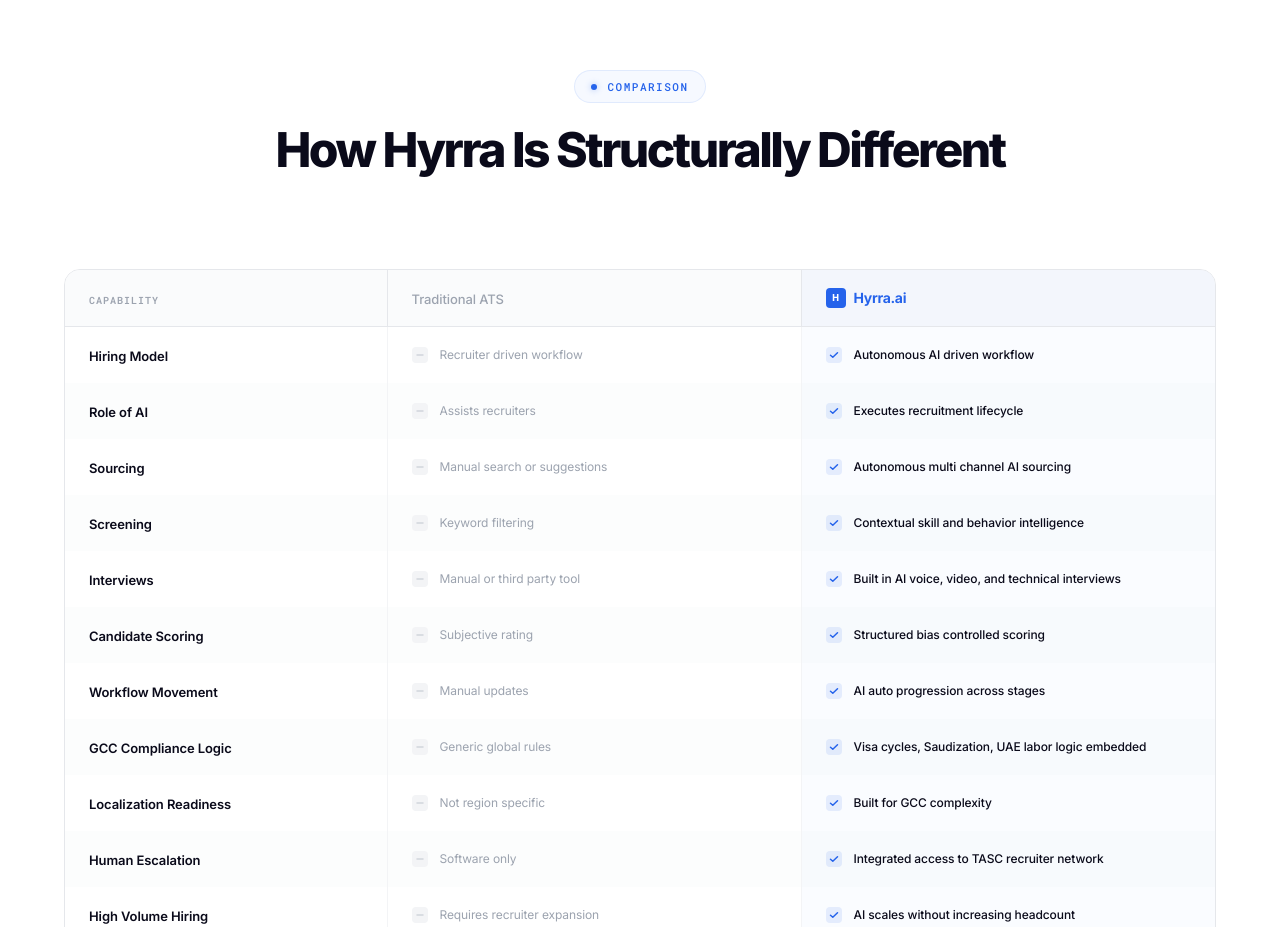
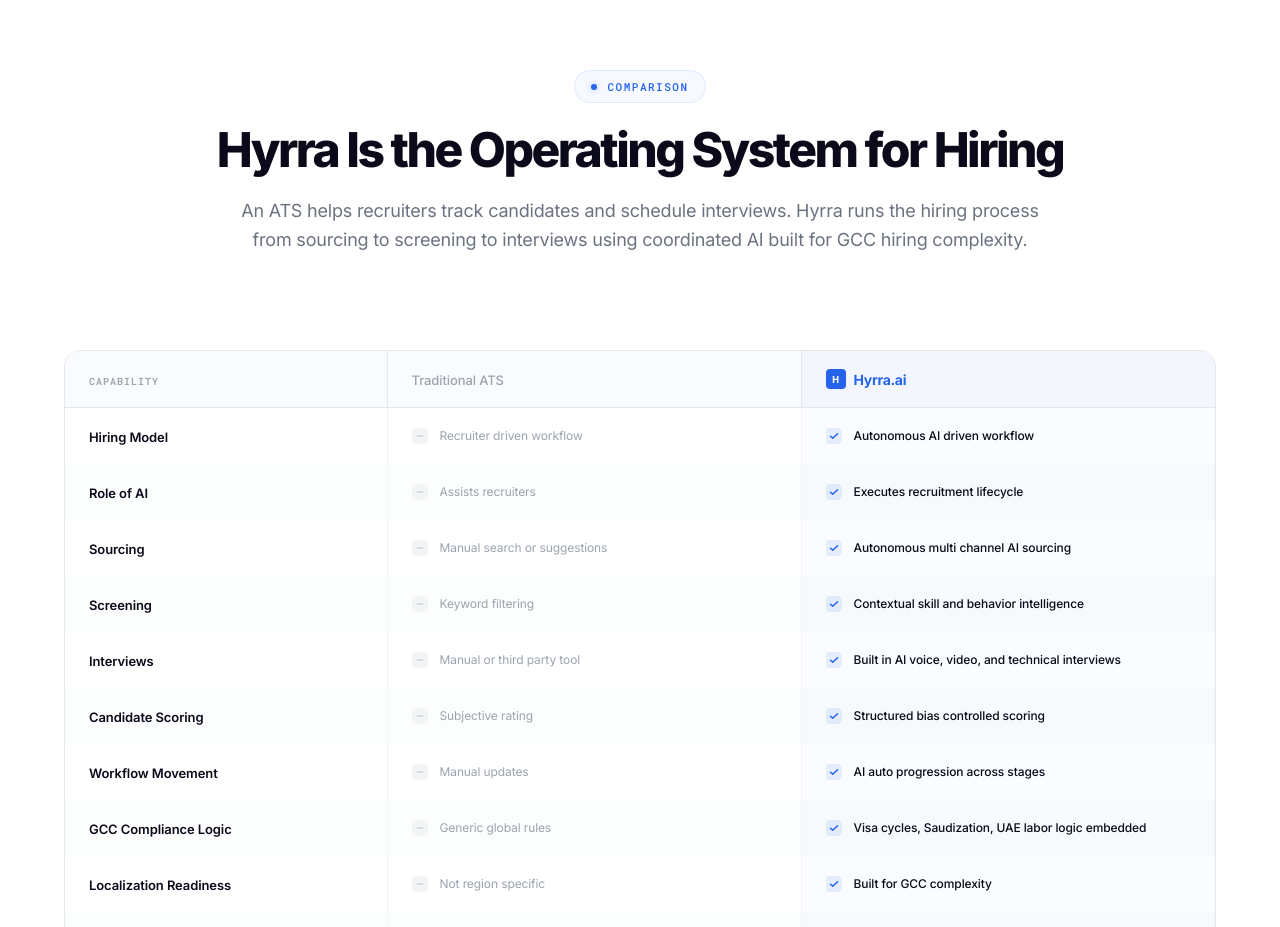
Before and after one commit to tasc-outsourcing/hyrra, a React (Vite) app: page / in a window 1280 px wide. Shown: the part 1860-2787 px from the top of the page. Built offline with nearby package versions, Linux system fonts and the light colour scheme.

Commit message:
Update comparison heading and add subtext

```diff
--- a/src/app/components/ComparisonTable.tsx
+++ b/src/app/components/ComparisonTable.tsx
@@ -49,8 +49,16 @@
               className="font-['Inter',sans-serif] text-[32px] md:text-[48px] text-[#0a0a1a] tracking-[-2px] md:tracking-[-2.5px] leading-[0.95]"
               style={{ fontWeight: 800 }}
             >
-              How Hyrra Is Structurally Different
+              Hyrra Is the Operating System for Hiring
             </h2>
+          </AnimateIn>
+          <AnimateIn delay={0.08}>
+            <p
+              className="font-['Inter',sans-serif] text-[15px] md:text-[18px] text-[#6b7280] tracking-[-0.2px] leading-[1.6] max-w-[820px]"
+              style={{ fontWeight: 400 }}
+            >
+              An ATS helps recruiters track candidates and schedule interviews. Hyrra runs the hiring process from sourcing to screening to interviews using coordinated AI built for GCC hiring complexity.
+            </p>
           </AnimateIn>
         </div>
 
```
